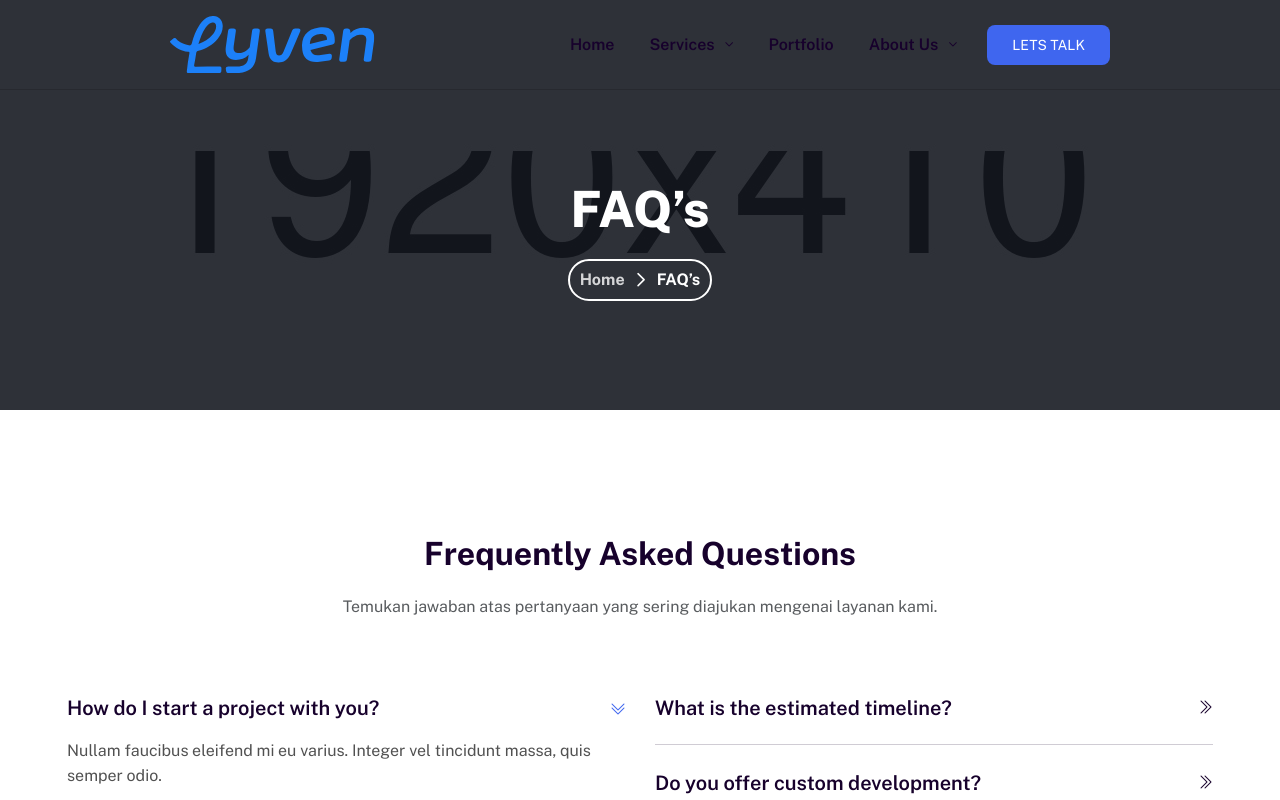
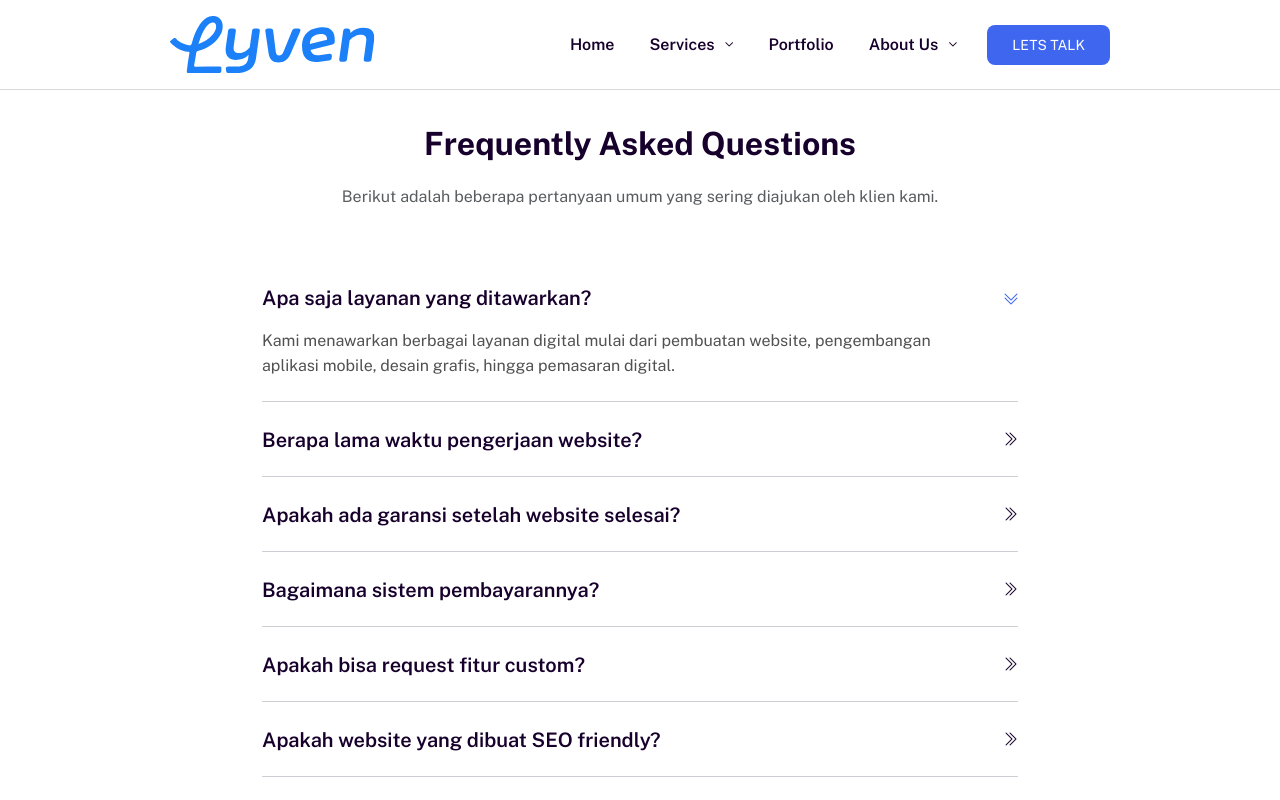
Before and after one commit to sayyidusy15/lyven-website, a Next.js app: page /faq in a window 1280 px wide. Shown: the top 800 px of the page. Built offline with nearby package versions, Linux system fonts and the light colour scheme.

Commit message:
update-faq

```diff
--- a/src/app/(innerpage)/faq/page.tsx
+++ b/src/app/(innerpage)/faq/page.tsx
@@ -1,17 +1,14 @@
 import React from 'react';
 import BreadCumb from '../../Components/Common/BreadCumb';
-import Faq1 from '../../Components/Faq/Faq1';
+import FaqPage from '../../Components/Faq/FaqPage';
 
-const page = () => {
+const Page = () => {
   return (
-    <div>
-               <BreadCumb
-                bgimg="/assets/img/page_header.jpg"
-                Title="FAQ’s"
-            ></BreadCumb>
-            <Faq1></Faq1>
-    </div>
+    <>
+
+      <FaqPage />
+    </>
   );
 };
 
-export default page;
+export default Page;
--- /dev/null
+++ b/src/app/Components/Faq/FaqPage.tsx
@@ -0,0 +1,84 @@
+"use client"
+import React, { useEffect, useState } from 'react';
+
+const FaqPage = () => {
+
+  // Custom Data for FAQ Page
+  const faqContent = [
+    { title: 'Apa saja layanan yang ditawarkan?', content: 'Kami menawarkan berbagai layanan digital mulai dari pembuatan website, pengembangan aplikasi mobile, desain grafis, hingga pemasaran digital.' },
+    { title: 'Berapa lama waktu pengerjaan website?', content: 'Waktu pengerjaan tergantung pada kompleksitas proyek. Untuk website profil perusahaan standar, biasanya memakan waktu 1-2 minggu.' },
+    { title: 'Apakah ada garansi setelah website selesai?', content: 'Ya, kami memberikan garansi maintenance gratis selama periode tertentu setelah website diluncurkan untuk memastikan semuanya berjalan lancar.' },
+    { title: 'Bagaimana sistem pembayarannya?', content: 'Kami menerapkan sistem pembayaran bertahap (termin), biasanya dengan DP di awal dan pelunasan setelah proyek selesai.' },
+    // --- Batas Kolom Kiri ---
+    { title: 'Apakah bisa request fitur custom?', content: 'Tentu saja! Kami spesialis dalam pengembangan custom. Sampaikan kebutuhan Anda, dan kami akan buatkan solusinya.' },
+    { title: 'Apakah website yang dibuat SEO friendly?', content: 'Ya, semua website yang kami bangun sudah dioptimasi dasar untuk SEO agar mudah ditemukan di mesin pencari.' },
+    { title: 'Apakah saya akan mendapatkan akses penuh?', content: 'Ya, Anda akan mendapatkan akses penuh ke admin panel website dan hosting (jika hosting dari kami).' },
+    { title: 'Bagaimana jika saya butuh bantuan di kemudian hari?', content: 'Tim support kami siap membantu Anda. Anda bisa menghubungi kami kapan saja melalui WhatsApp atau Email.' },
+  ];
+
+  const [openItemIndex, setOpenItemIndex] = useState(-1);
+  const [firstItemOpen, setFirstItemOpen] = useState(true);
+
+  const handleItemClick = (index: number) => {
+    if (index === openItemIndex) {
+      setOpenItemIndex(-1);
+    } else {
+      setOpenItemIndex(index);
+    }
+  };
+
+  useEffect(() => {
+    if (firstItemOpen) {
+      setOpenItemIndex(0); // Item pertama (kiri atas) terbuka default
+      setFirstItemOpen(false);
+    }
+  }, [firstItemOpen]);
+
+
+
+  return (
+    <section className="position-relative overflow-hidden">
+      <div className="cs_height_120 cs_height_lg_80"></div>
+      <div className="container">
+
+        {/* HEADER SECTION (Tengah) */}
+        <div className="row justify-content-center">
+          <div className="col-lg-8">
+            <div className="cs_section_heading cs_style_1 text-center cs_mb_50">
+
+              <h2 className="cs_fs_32 mb-3 wow fadeInUp">Frequently Asked Questions</h2>
+              <p className="cs_section_desc cs_fs_16 mb-0 text-muted wow fadeInUp text-center" data-wow-delay="0.2s">
+                Berikut adalah beberapa pertanyaan umum yang sering diajukan oleh klien kami.
+              </p>
+            </div>
+          </div>
+        </div>
+
+        {/* FAQ CONTENT 1 KOLOM */}
+        <div className="row justify-content-center">
+          <div className="col-lg-8">
+            <div className="cs_accordians cs_style_1">
+              {faqContent.map((item, index) => (
+                <div key={index} className={`cs_accordian cs_style_1 ${index === openItemIndex ? "active" : ""}`}>
+                  <div onClick={() => handleItemClick(index)} className="cs_accordian_head position-relative">
+                    <h2 className="cs_accordian_title cs_fs_20 cs_semibold mb-0">{item.title}</h2>
+                    <span className="cs_accordian_toggler cs_heading_color position-absolute">
+                      <i className="bi bi-chevron-double-right"></i>
+                    </span>
+                  </div>
+                  <div className="cs_accordian_body">
+                    <p>{item.content}</p>
+                  </div>
+                </div>
+              ))}
+            </div>
+          </div>
+        </div>
+
+      </div>
+      <div className="cs_height_120 cs_height_lg_80"></div>
+    </section>
+  );
+};
+
+export default FaqPage;
--- a/src/app/Components/Header/NavBar2.tsx
+++ b/src/app/Components/Header/NavBar2.tsx
@@ -115,6 +115,11 @@ export default function NavBar2({ setMobileToggle }: any) {
                 Reviews
               </Link>
             </li>
+            <li>
+              <Link href="/faq" onClick={() => setMobileToggle(false)}>
+                FAQ
+              </Link>
+            </li>
           </ul>
         </DropDown>
       </li>
```
